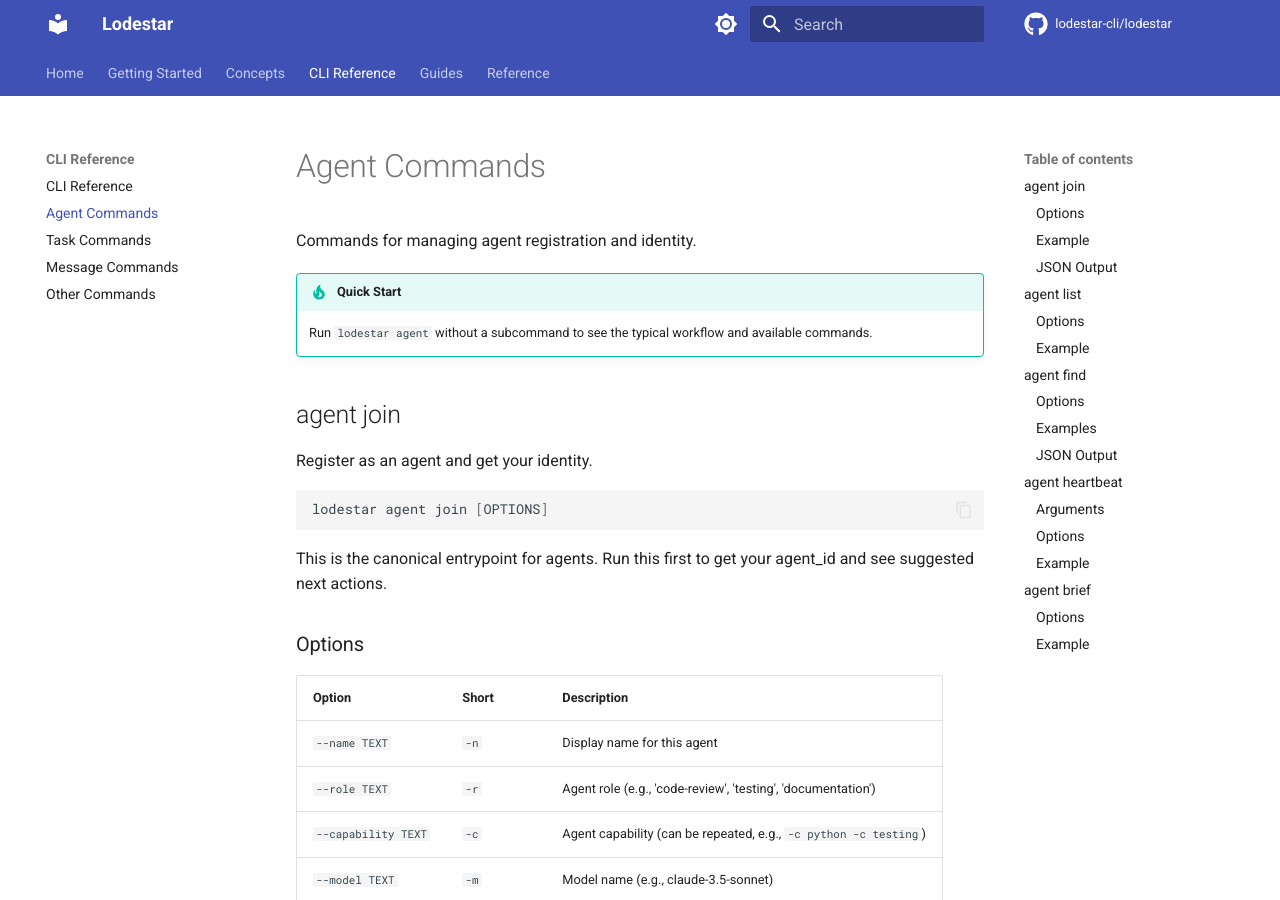
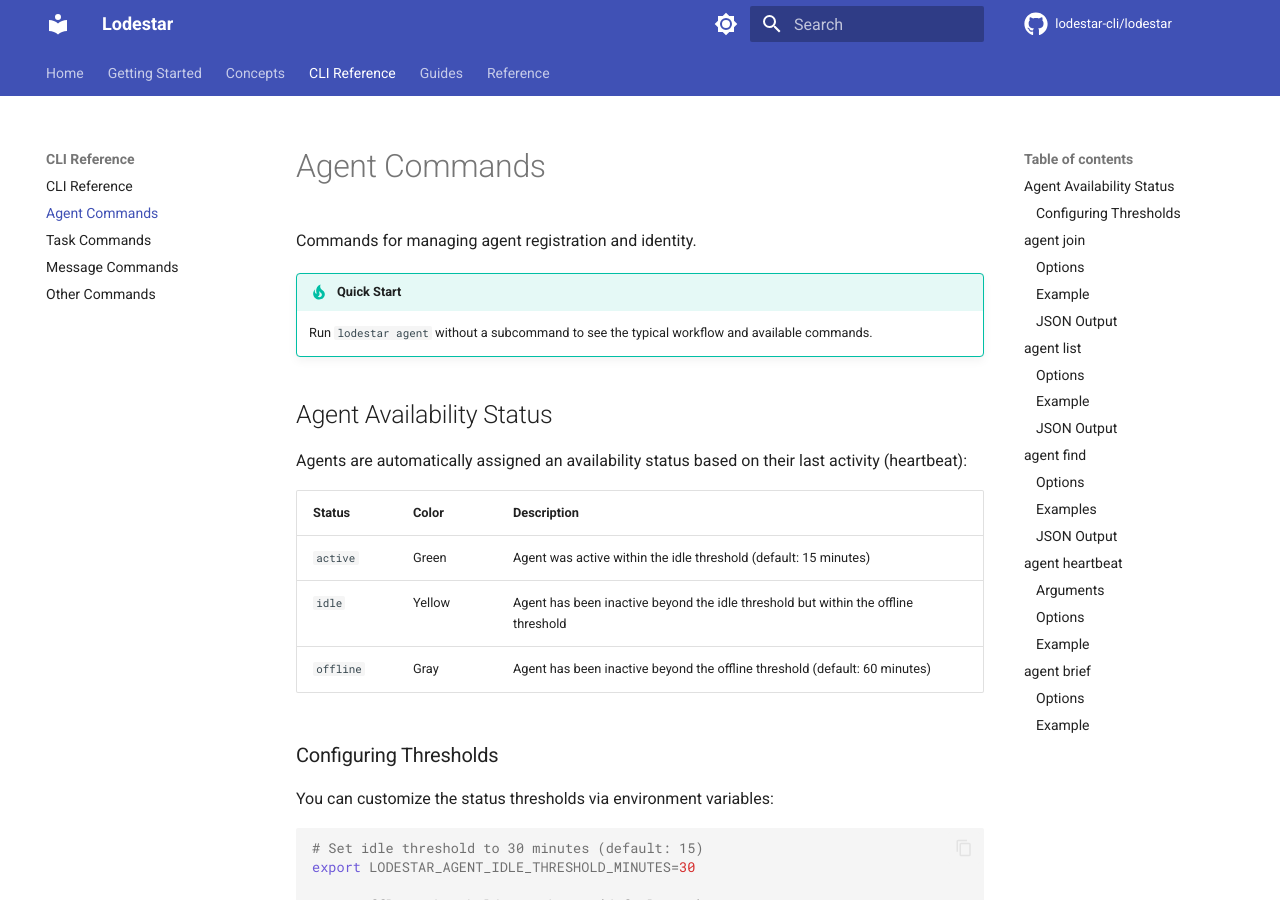
Before and after one commit to ThomasRohde/lodestar, an MkDocs documentation site: the page built from docs/cli/agent.md, in a window 1280 px wide and 900 px high. Built offline with MkDocs 1.6.1 and Material for MkDocs 9.7.7, drawn with Linux system fonts in a browser that asks for light colours; comment, search, counter and statistics services are not loaded; some of the changed text lies outside the part shown.

Commit message:
feat: Add agent availability status tracking (AGT-002)
Add automatic status calculation for agents based on their last activity:
- ACTIVE: Within idle threshold (default 15min)
- IDLE: Between idle and offline thresholds
- OFFLINE: Beyond offline threshold (default 60min)

Features:
- AgentStatus enum in models/runtime.py
- get_status() method on Agent model
- Color-coded status display in agent list/find commands
- Status field in JSON output
- Configurable thresholds via environment variables:
  - LODESTAR_AGENT_IDLE_THRESHOLD_MINUTES
  - LODESTAR_AGENT_OFFLINE_THRESHOLD_MINUTES

🤖 Generated with [Claude Code](https://claude.com/claude-code)

Co-Authored-By: Claude Opus 4.5 <noreply@anthropic.com>

````diff
--- a/docs/cli/agent.md
+++ b/docs/cli/agent.md
@@ -4,6 +4,28 @@ Commands for managing agent registration and identity.
 
 !!! tip "Quick Start"
     Run `lodestar agent` without a subcommand to see the typical workflow and available commands.
+
+## Agent Availability Status
+
+Agents are automatically assigned an availability status based on their last activity (heartbeat):
+
+| Status | Color | Description |
+|--------|-------|-------------|
+| `active` | Green | Agent was active within the idle threshold (default: 15 minutes) |
+| `idle` | Yellow | Agent has been inactive beyond the idle threshold but within the offline threshold |
+| `offline` | Gray | Agent has been inactive beyond the offline threshold (default: 60 minutes) |
+
+### Configuring Thresholds
+
+You can customize the status thresholds via environment variables:
+
+```bash
+# Set idle threshold to 30 minutes (default: 15)
+export LODESTAR_AGENT_IDLE_THRESHOLD_MINUTES=30
+
+# Set offline threshold to 2 hours (default: 60)
+export LODESTAR_AGENT_OFFLINE_THRESHOLD_MINUTES=120
+```
 
 ## agent join
 
@@ -86,14 +108,48 @@ lodestar agent list [OPTIONS]
 $ lodestar agent list
 Agents (2)
 
-  A1234ABCD (Dev Agent)
+  A1234ABCD (Dev Agent) active
     Role: backend
     Capabilities: python, testing
     Last seen: 2024-01-15T10:30:00
-  A5678EFGH (Review Agent)
+  A5678EFGH (Review Agent) offline
     Role: code-review
     Capabilities: security, performance
     Last seen: 2024-01-15T09:00:00
+```
+
+### JSON Output
+
+```bash
+$ lodestar agent list --json
+{
+  "ok": true,
+  "data": {
+    "agents": [
+      {
+        "agent_id": "A1234ABCD",
+        "display_name": "Dev Agent",
+        "role": "backend",
+        "status": "active",
+        "capabilities": ["python", "testing"],
+        "last_seen_at": "2024-01-15T10:30:00",
+        "session_meta": {}
+      },
+      {
+        "agent_id": "A5678EFGH",
+        "display_name": "Review Agent",
+        "role": "code-review",
+        "status": "offline",
+        "capabilities": ["security", "performance"],
+        "last_seen_at": "2024-01-15T09:00:00",
+        "session_meta": {}
+      }
+    ],
+    "count": 2
+  },
+  "next": [],
+  "warnings": []
+}
 ```
 
 ---
@@ -124,11 +180,11 @@ Search for agents that have specific capabilities or roles. Use this to discover
 $ lodestar agent find --capability python
 Agents with capability 'python' (2)
 
-  A1234ABCD (Dev Agent)
+  A1234ABCD (Dev Agent) active
     Role: backend
     Capabilities: python, testing
     Last seen: 2024-01-15T10:30:00
-  A9999WXYZ (Full Stack Dev)
+  A9999WXYZ (Full Stack Dev) idle
     Role: fullstack
     Capabilities: python, javascript, sql
     Last seen: 2024-01-15T10:25:00
@@ -137,7 +193,7 @@ Agents with capability 'python' (2)
 $ lodestar agent find --role code-review
 Agents with role 'code-review' (1)
 
-  A5678EFGH (Review Agent)
+  A5678EFGH (Review Agent) offline
     Role: code-review
     Capabilities: security, performance
     Last seen: 2024-01-15T09:00:00
@@ -159,6 +215,7 @@ $ lodestar agent find --capability python --json
         "agent_id": "A1234ABCD",
         "display_name": "Dev Agent",
         "role": "backend",
+        "status": "active",
         "capabilities": ["python", "testing"],
         "last_seen_at": "2024-01-15T10:30:00"
       }
````
Also changed, not shown: 2 other files.
